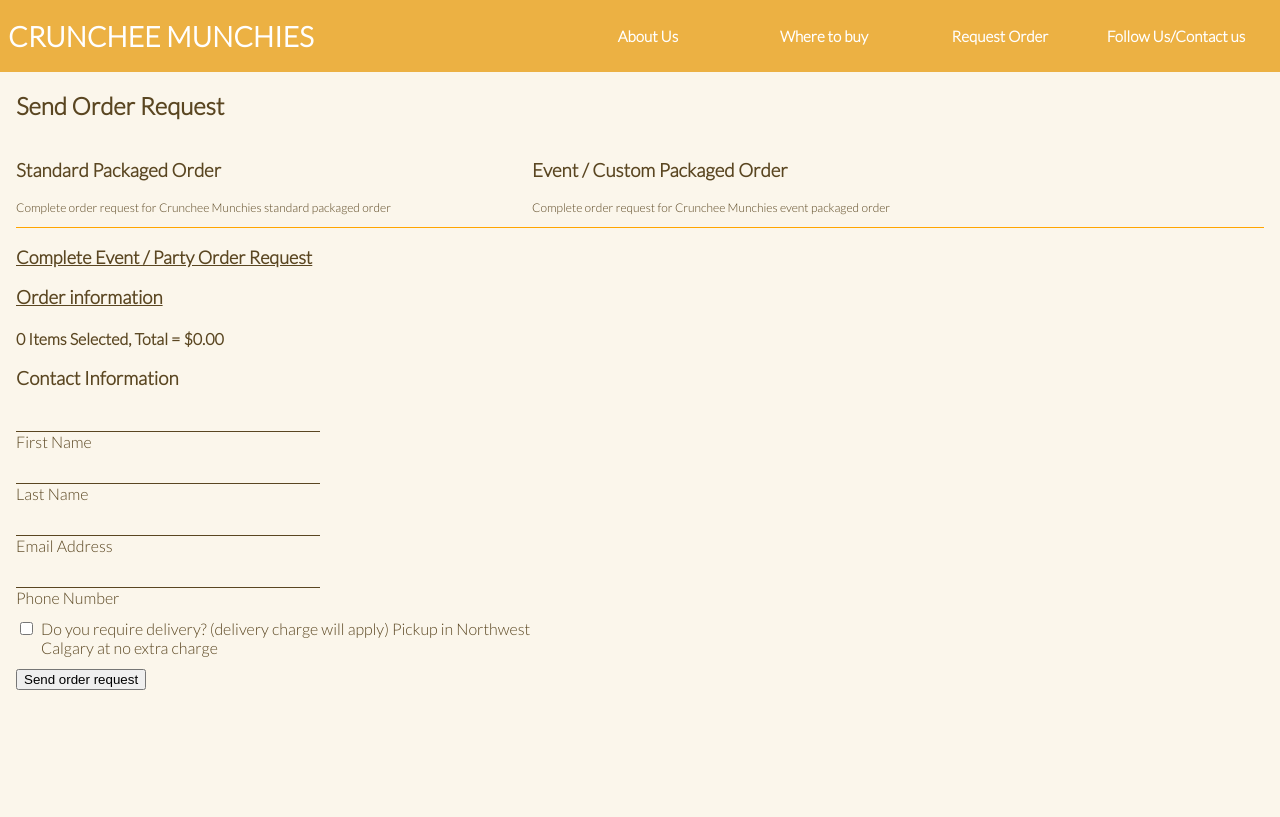
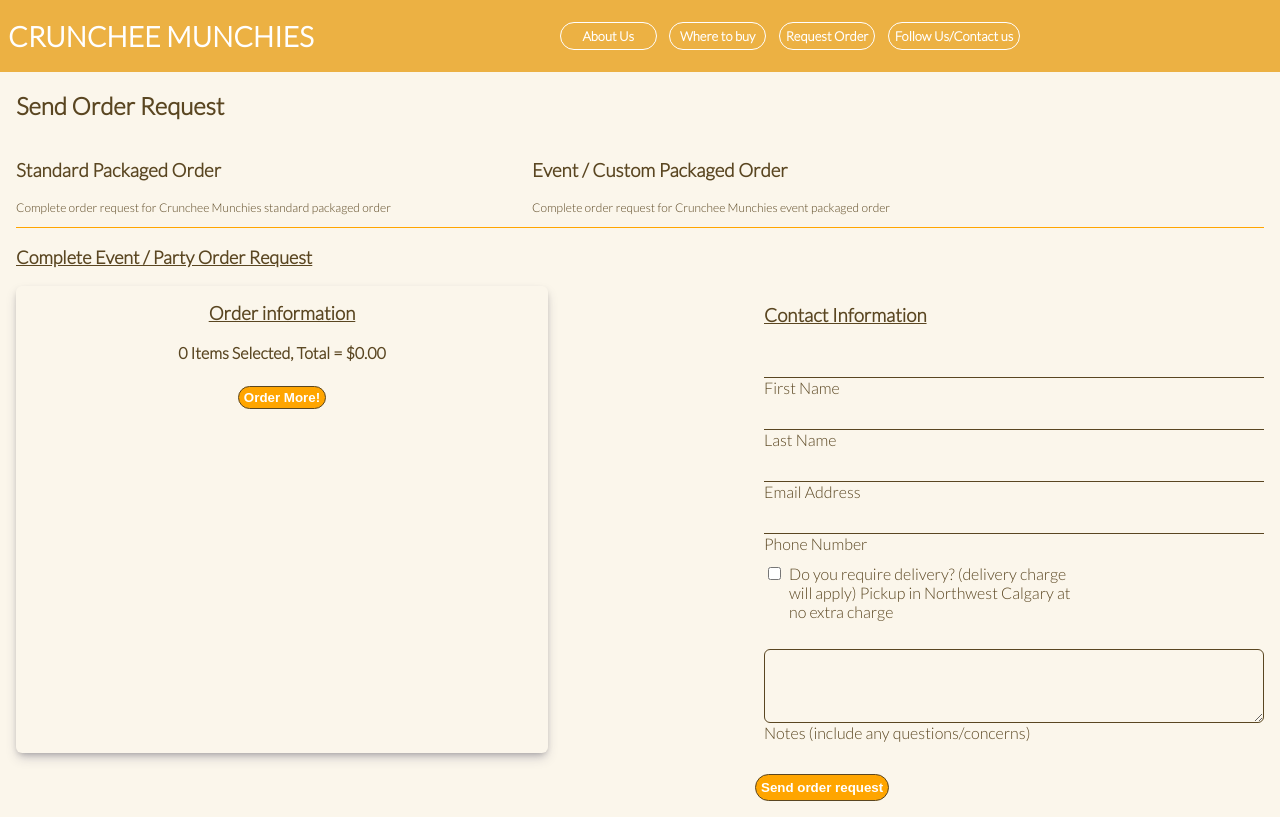
Before and after one commit to JohnOgbonna/cruncheemunchiesClient, a React (Create React App) app: page /send-order-request in a window 1280 px wide. Built offline with nearby package versions, Linux system fonts and the light colour scheme.

Commit message:
Ui element styling improved greatly for navbar and substantially for some other things.

```diff
--- a/src/components/nav-bar/navBar.scss
+++ b/src/components/nav-bar/navBar.scss
@@ -6,6 +6,7 @@
     background-color: rgb(251, 246, 235);
     color: rgb(90, 70, 33);
     padding-bottom: 200px;
+
     @include tablet {
         padding-bottom: 2rem;
 
@@ -30,9 +31,13 @@
         align-items: center;
         width: 100%;
         justify-content: space-between;
-
+        margin: 0 auto;
+        max-width: 900px;
         @include mobile {
             overflow-x: scroll;
+        }
+        @include desktop{
+            max-width: 1280px;
         }
     }
 
@@ -64,7 +69,7 @@
     &__Container {
         display: flex;
         flex-direction: row;
-        justify-content: space-between;
+
         overflow-x: scroll;
         padding: 0 1rem;
         width: 100%;
@@ -73,6 +78,10 @@
         height: fit-content;
         align-items: center;
         text-align: left;
+
+        @include tablet {
+            align-items: center;
+        }
 
 
 
@@ -92,12 +101,20 @@
         padding-right: .5rem;
         max-height: 1000px;
         transition: max-height 0.4s;
-
-        &Hidden{
+        max-width: 900px;
+       @include tablet{
+         margin: 0 auto;
+         width: 100%;
+        }
+        @include desktop{
+            max-width: 1280px;
+        }
+        &Hidden {
             transition: max-height 0.4s;
             max-height: 0px;
             padding: 0;
             margin: 0;
+            height: 0;
         }
 
         &-section {
@@ -110,59 +127,73 @@
             max-height: 500px;
             transition: max-height 3s;
 
-            &Hidden{
+            &Hidden {
                 height: 0px;
                 margin: 0;
                 overflow: hidden;
                 max-height: 0;
                 transition: max-height 0.5s;
+                padding: 0;
 
             }
-            @include mobile{
+
+            @include mobile {
                 width: 100%;
             }
-            &:last-child{
+
+            &:last-child {
                 margin-bottom: .6rem;
             }
 
-            &--header, &--price {
+            &--header,
+            &--price {
                 margin: .5rem 0;
                 font-size: 12px;
                 width: 40%;
                 transition: all ease-in-out 0.3s;
-                &:hover{
+
+                &:hover {
                     scale: 1.03;
                     text-decoration: underline;
                     transition: all ease-in-out 0.3s;
                 }
             }
-            &--price{
+
+            &--price {
                 width: 100%;
                 margin-right: .5rem;
             }
-            &--checkout{
+
+            &--checkout {
                 width: 60%;
                 display: flex;
                 align-items: center;
-                &:hover{
+
+                &:hover {
                     scale: 1.03;
                     transition: all ease-in-out 0.3s;
                 }
             }
-            &--button{
+
+            &--button {
                 @include alternate_background_color;
                 font-weight: bolder;
                 border: 2px solid $default-text-color;
                 color: $default-text-color;
                 border-radius: 12px;
                 font-size: 12px;
-                &:hover{
+                position: static;
+                margin: 0;
+                height: auto;
+
+                &:hover {
                     scale: 1.05;
                     transition: 0.1s ease-in all;
                     text-decoration: underline;
                 }
             }
-            &--remove{
+
+            &--remove {
                 height: 1.2rem;
                 margin-left: .5rem;
             }
@@ -171,20 +202,29 @@
 }
 
 a {
-    @include mobile {
-        width: 100%;
-        display: block;
-        text-align: center;
-    }
+
+    width: 100%;
+    display: block;
+    text-align: center;
+    text-decoration: inherit;
+    color: inherit;
 }
 
 .section {
     &__topic {
-        margin: 1rem 0;
         font-size: 13px;
-        width: 25%;
+        width: fit-content;
         height: fit-content;
-        margin: 0;
+        margin-right: .8rem;
+        border: 1px solid white;
+        border-radius: 15px;
+        min-width: 90px;
+        padding: .3rem 0;
+
+        &:last-child {
+            min-width: 130px;
+            margin-right: 0;
+        }
 
         @include tablet {
             &:hover {
@@ -193,18 +233,23 @@
                 transition: all .2s ease;
                 z-index: 4;
             }
+
+            &:last-child {
+                min-width: 120px;
+
+            }
+
+            min-width: 85px;
+            padding: .3rem .3rem;
         }
 
         &-name {
             width: 100%;
             text-align: center;
             margin: 0;
+            font-size: 13px;
+            text-align: center;
 
-            @include mobile {
-                font-size: 13px;
-                text-align: center;
-
-            }
         }
 
         list-style: none;
@@ -212,7 +257,4 @@
 
 }
 
-a {
-    text-decoration: inherit;
-    color: inherit;
-}
+a {}
--- a/src/pages/send_request/SendRequestPage.jsx
+++ b/src/pages/send_request/SendRequestPage.jsx
@@ -3,33 +3,40 @@
 import './sendRequest.scss'
 import SendStandardOrderRequest from './send_request_sections/sendStandardOrderRequest'
 import React from 'react'
+import { useNavigate, useParams } from 'react-router-dom'
 
-
+const sections = {
+    standardOrder: {
+        name: 'standardOrder',
+        description: 'Standard Packaged Order',
+        link: 'send-order-request/standard',
+        info: 'Complete order request for Crunchee Munchies standard packaged order',
+        title: 'Standard Order',
+        link: '/order/standard',
+        navigate: '/send-order-request/standard'
+    },
+    customOrder: {
+        name: 'customOrder',
+        description: 'Event / Custom Packaged Order',
+        link: 'send-order-request/event',
+        info: 'Complete order request for Crunchee Munchies event packaged order',
+        title: 'Event / Party Order',
+        link: '/order/event',
+        navigate: '/send-order-request/event'
+    }
+}
 
 function SendRequestPage() {
     const [order, setOrder] = useContext(Order)
+    const navigate = useNavigate()
+    const params = useParams()
+    const [selection, setSelection] = useState(
+        params && params.section !== 'standard' ?
+            sections.customOrder :
+            sections.standardOrder
+        )
 
-
-    const [selection, setSelection] = useState(
-        localStorage.getItem('sendRequestType') ?
-            JSON.parse(localStorage.getItem('sendRequestType')) :
-            'standardOrder'
-    )
-    const sections = [
-        {
-            name: 'standardOrder',
-            description: 'Standard Packaged Order',
-            link: 'send-order-request/standard',
-            info: 'Complete order request for Crunchee Munchies standard packaged order'
-        },
-        {
-            name: 'customOrder',
-            description: 'Event / Custom Packaged Order',
-            link: 'send-order-request/event',
-            info: 'Complete order request for Crunchee Munchies event packaged order'
-        }
-    ]
-
+    let sectionsList = Object.keys(sections)
 
     return (
         <div className='SendRequest'>
@@ -38,30 +45,29 @@
             </section>
             <section className='SendRequestSelector'>
                 {
-                    sections.map(section => {
+                    sectionsList.map(section => {
+                        let sectionObj = sections[section]
                         return (
                             <div className='SendRequestSelector__text'
-                                onClick={() => setSelection(section.name)}
+                                onClick={() => {
+                                    setSelection(sectionObj)
+                                    navigate(sectionObj.navigate)
+                                }
+                                }
                             >
-                                <h3 className='SendRequestSelector__name'>{section.description}</h3>
-                                <p className='SendRequestSelector__info'>{section.info}</p>
+                                <h3 className='SendRequestSelector__name'>{sectionObj.description}</h3>
+                                <p className='SendRequestSelector__info'>{sectionObj.info}</p>
                             </div>
+
                         )
 
                     })
                 }
             </section>
             <section className='SendRequestForm'>
-                {
-                    selection !== 'customEvent' ? <SendStandardOrderRequest
-                        section={{
-                            name: 'customOrder',
-                            title: 'Event / Party Order'
 
-                        }}
+                <SendStandardOrderRequest section={selection} />
 
-                    /> : null
-                }
             </section>
         </div>)
 
--- a/src/pages/send_request/sendRequest.scss
+++ b/src/pages/send_request/sendRequest.scss
@@ -3,27 +3,34 @@
 
 .SendRequest {
     margin: 0 auto;
-    @include tablet{
+
+    @include tablet {
         max-width: 900px;
     }
-    @include desktop{
+
+    @include desktop {
         max-width: 1280px;
     }
+
     &Selector {
         display: flex;
-        @include mobile{
+
+        @include mobile {
             max-width: 700px;
         }
 
         border-bottom: 1px solid orange;
-        &__text{
+
+        &__text {
             margin-right: 1rem;
             width: 45%;
             max-width: 500px;
-            &:last-child{
+
+            &:last-child {
                 margin-right: 0;
             }
         }
+
         &__name {
             @include mobile {
                 font-size: .9rem;
@@ -31,52 +38,70 @@
             }
 
         }
-        &__info{
+
+        &__info {
             font-size: .75rem;
             margin-top: 0;
         }
     }
 }
-.requestOrderForm{
-    &__header{
+
+.requestOrderForm {
+    &__header {
         text-decoration: underline;
         font-size: 18px;
 
     }
-    &__order{
 
-    &Details{
-        @include mobile{
+    &__order {
+
+        &Details {
             @include card_styles;
-            max-width:450px;
+
+            @include mobile {
+                max-width: 450px;
                 margin-right: o;
             }
-        &-header{
+
+            @include tablet {
+                margin-right: none;
+                max-width: 500px;
+            }
+            @include desktop{
+
+            }
+
+            &-header {
                 margin-bottom: .5rem;
                 margin-top: 0;
                 text-decoration: underline;
             }
-        &-quantity{
+
+            &-quantity {
                 margin-bottom: .5rem;
             }
-        &-wrapper{
+
+            &-wrapper {
                 display: flex;
                 align-items: center;
-            max-width: 350px;
-            @include mobile{
+
+
+                @include mobile {
                     max-width: none;
                 }
             }
-        &-order{
+
+            &-order {
                 margin-top: 0;
                 margin-bottom: .5rem;
                 font-size: .9rem;
-            width: 30%;
+                width: 35%;
                 margin-top: .5rem;
                 @include text-hover;
 
             }
-        &-info{
+
+            &-info {
                 margin-right: .5rem;
                 padding-right: .5rem;
                 border-right: 1px solid orange;
@@ -88,12 +113,14 @@
 
 
             }
-        &-edit{
+
+            &-edit {
                 display: flex;
                 align-items: center;
                 margin-right: .8rem;
                 @include text-hover;
-            &--amount{
+
+                &--amount {
                     height: .9rem;
                     width: 2rem;
                     margin-right: .5rem;
@@ -101,30 +128,59 @@
                     border-bottom: 1px solid $default-text-color;
                     background-color: inherit;
                     font-family: inherit;
-                &:focus{
+
+                    &:focus {
                         border: 1px solid orange;
                     }
                 }
-            &--submit{
+
+                &--submit {
                     @include text-hover;
                 }
-            &--price{
+
+                &--price {
                     margin-right: .3rem;
                     @include text-hover;
                 }
-            &Remove{
+
+                &Remove {
                     margin-left: .3rem;
                     @include text-hover;
                 }
             }
-        &-remove{
+
+            &-remove {
                 height: 1.2rem;
                 margin-left: .3rem;
                 @include text-hover;
             }
-    }}
+
+            &-more {
+                @include button-styles;
+                margin-left: 0;
+                margin-bottom: .7rem;
+                margin-top: 1rem;
+                left: 0;
             }
-select{
+        }
+    }
+
+    &__sectionWrapper {
+        @include tablet {
+            display: flex;
+            justify-content: space-between;
+            max-width: 900px;
+        }
+
+        @include desktop {
+            max-width: 1280px;
+            width: 100%;
+            margin: 0 auto;
+        }
+    }
+}
+
+select {
     margin: .5rem 0 .5rem 1rem;
     background-color: inherit;
     border: none;
@@ -133,24 +189,35 @@
     font-family: website;
     max-width: 200px;
     font-size: .9rem;
-    &:focus{
 
+    &:focus {}
 }
+
+.OrderRequestContact {
+    &__header {
+        text-decoration: underline;
     }
-.OrderRequestContact{
-    &__fields{
-        &-input, &-inputCheck{
+
+    &__fields {
+        @include desktop{
+            display: flex;
+            flex-direction: column;
+        }
+        &-input,
+        &-inputCheck {
             display: flex;
             flex-direction: column;
             margin-top: .5rem;
-            &Check{
+
+            &Check {
                 flex-direction: row;
                 margin: .7rem 0;
                 align-items: flex-start;
             }
 
         }
-        &-text{
+
+        &-text {
             border: 0;
             border-bottom: 1px solid $default-text-color;
             background-color: inherit;
@@ -158,12 +225,32 @@
             font-family: website;
             font-size: 1rem;
             padding-bottom: 4px;
+            font-weight: bold;
             color: $default-text-color;
+            @include desktop{
+                max-width: none;
             }
-        &-checkbox{
+        }
+        &-textArea{
+            background-color: inherit;
+            border-radius: 6px;
+            max-width: 300px;
+            padding: .5rem;
+            font-family: inherit;
+            border: 1px solid $default-text-color;
+            font-size: 1rem;
+            margin-top: .5rem;
+            height: 3.5rem;
+            @include desktop{
+                max-width: none;
+            }
+        }
+
+        &-checkbox {
             margin-right: .5rem;
         }
-        &-label &-labelWide{
+
+        &-label &-labelWide {
             font-size: .9rem;
             max-width: 300px;
             width: 20%;
@@ -171,13 +258,19 @@
             display: block;
 
         }
-        &-labelWide{
+
+        &-labelWide {
             width: inherit;
             max-width: 500px;
 
+            @include tablet {
+                max-width: 300px;
             }
-        &-address{
-            &--wrapper{
+
+        }
+
+        &-address {
+            &--wrapper {
                 display: flex;
                 align-items: center;
                 width: 50%;
@@ -187,3 +280,26 @@
 
     }
 }
+
+.submitButton {
+    @include button-styles;
+    margin-top: 1rem;
+    height: 1.7rem;
+    position: relative;
+    left: 25%;
+
+    @include tablet {
+        left: -5%;
+        top: 1rem;
+    }
+}
+
+.contactForm {
+    @include tablet {
+        width: 50%;
+    }
+    @include desktop{
+        max-width: none;
+        width: 500px;
+    }
+}
--- a/src/pages/send_request/send_request_sections/sendOrderRequestContact.jsx
+++ b/src/pages/send_request/send_request_sections/sendOrderRequestContact.jsx
@@ -44,7 +44,7 @@
     }, [inputs])
 
     return (
-        <form
+        <form className='contactForm'
         onSubmit={e => {
             e.preventDefault()
             console.log(e)
@@ -70,8 +70,6 @@
 
                                             }
                                             }
-                                            // defaultValue={inputs[field] ? inputs[field] : ''}
-                                            // defaultChecked={inputs[field] ? inputs[field] : false}
                                         />
                                         <label
                                             htmlFor={fieldObj.id}
@@ -83,6 +81,31 @@
                                 </div>
                             )
 
+                        }
+                        if (fieldObj.type === 'textarea'){
+                            return(
+                                <div className='OrderRequestContact__fields-wrapper'>
+                                <div className={`OrderRequestContact__fields-input`}>
+                                    <textarea
+                                        className={`OrderRequestContact__fields-${fieldObj.tag}`}
+                                        id={fieldObj.id}
+                                        type={fieldObj.inputType}
+                                        onChange={e => {
+                                            updateField(field, (e.target.type !== 'checkbox' ? e.target.value : e.target.checked))
+                                            console.log(inputs)
+
+                                        }
+                                        }
+                                    />
+                                    <label
+                                        htmlFor={fieldObj.id}
+                                        className={`OrderRequestContact__fields-label`}
+                                    >
+                                        {fieldObj.name}
+                                    </label>
+                                </div>
+                            </div>
+                            )
                         }
                     })
 
@@ -149,7 +172,7 @@
                         </div> : null
                 }
             </div>
-            <button type='submit'>Send order request</button>
+            <button type='submit' className='submitButton'>Send order request</button>
         </form>
     )
 }
--- a/src/pages/send_request/send_request_sections/sendStandardOrderRequest.jsx
+++ b/src/pages/send_request/send_request_sections/sendStandardOrderRequest.jsx
@@ -7,12 +7,13 @@
 import { icons } from '../../../public/exports/icons';
 import OrderRequestContact from './sendOrderRequestContact';
 import { constants } from '../../../public/exports/constants';
+import {useNavigate} from 'react-router-dom'
 
 function SendStandardOrderRequest(props) {
     const [order, setOrder] = useContext(Order)
     const [editing, setEditing] = useState({})
     const [quantity, setQuantity] = useState({})
-
+    const navigate = useNavigate()
 
     useEffect(() => {
         let quantityPlaceholder = {}
@@ -20,7 +21,7 @@
             quantityPlaceholder[item] = order[props.section.name][item].amount
         })
         setQuantity(quantityPlaceholder)
-    }, [])
+    }, [], [props.section])
 
     function orderTotal() {
         let totalItems = 0
@@ -47,6 +48,8 @@
         const labelCost = order[props.section.name][section].label ?
             constants.labelPrice : 0
         if (amount < 100) discount = false
+        else discount = true
+        if(!amount) return order[props.section.name][section].totalCost
         if (!discount) return (order[props.section.name][section].cost + labelCost) * amount
         else {
             return ((order[props.section.name][section].cost + labelCost - constants[`discount${section}`]) * amount)
@@ -93,6 +96,10 @@
                 <div className='requestOrderForm__orderDetails'>
                     <h3 className='requestOrderForm__orderDetails-header'>Order information</h3>
                     <h4 className='requestOrderForm__orderDetails-quantity'>{`${orderTotal().totalItems} Items Selected, Total = ${formatCash(orderTotal().totalCost)}`}</h4>
+                    <button className='requestOrderForm__orderDetails-more'
+                    type = 'button'
+                    onClick={e=>{navigate(props.section.link)}}
+                    >Order More!</button>
                     <div className='requestOrderForm__orderDetails-container'>
                         {
                             Object.keys(order[props.section.name]).map(item => {
@@ -133,11 +140,11 @@
                                                     />
 
 
-                                                    <h5 className='requestOrderForm__orderDetails-edit--price'>{formatCash(calculateCost(item, quantity[item], orderObj.discountAdded))}</h5>
+                                                    <h5 className='requestOrderForm__orderDetails-edit--price'>{formatCash(calculateCost(item, (quantity[item] ), orderObj.discountAdded))}</h5>
                                                     <h5
                                                         className='requestOrderForm__orderDetails-edit--submit'
                                                         onClick={() => {
-                                                            if(quantity[item] > 0){
+                                                            if(quantity[item] > 0 || (quantity[item] !== 0 &&orderObj.totalCost > 0)){
                                                             submitEdit(item, quantity[item])
                                                         }
                                                         }}
@@ -170,6 +177,7 @@
                         }
                     </div>
                 </div>
+
                 <OrderRequestContact
                     section={props.section}
                 />
--- a/src/public/exports/contactFields.js
+++ b/src/public/exports/contactFields.js
@@ -41,8 +41,8 @@
     },
     message: {
         id: 'message',
-        name: 'Send a message to us, include any notes or questions/concerns',
-        type: 'textArea',
+        name: 'Notes (include any  questions/concerns)',
+        type: 'textarea',
         inputType: 'editor',
         mandatory: false,
         tag: 'textArea',
```
Also changed, not shown: src/components/nav-bar/navBar.jsx (+12 -10 lines), src/components/partials/_mixins.scss (+10 -0 lines). Lines whose indentation alone changed are shown as unchanged.
